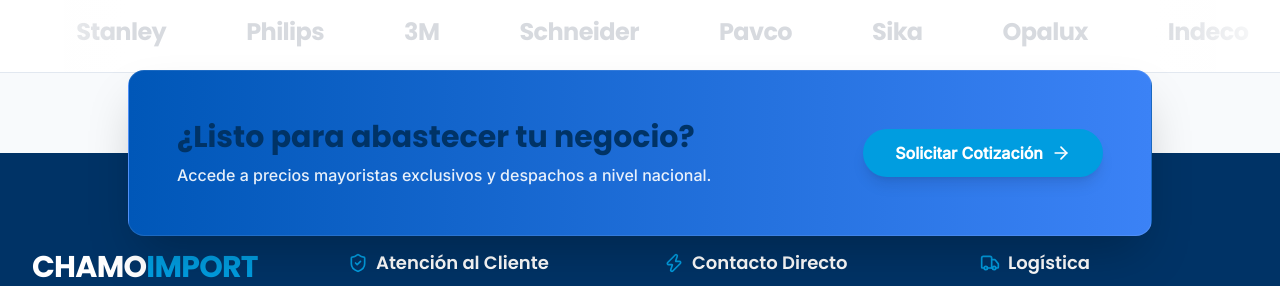
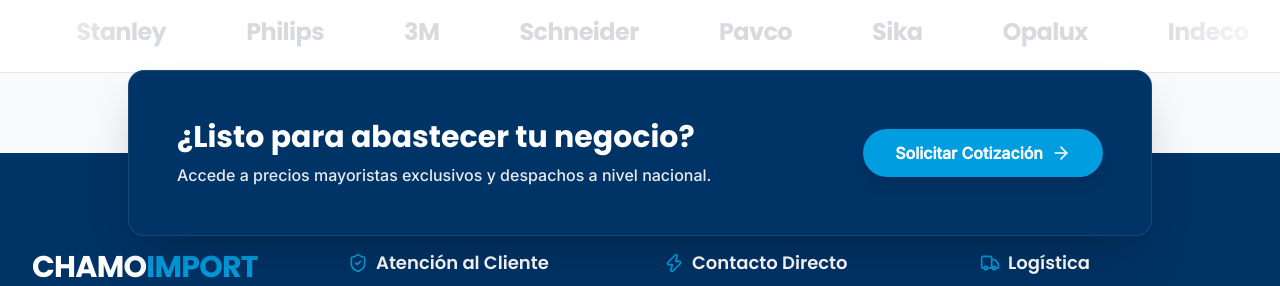
Before and after one commit to agalarzag/catalogo-web-galarza, a React (Vite) app: page / in a window 1280 px wide. Shown: the part 1205-1491 px from the top of the page. Built offline with nearby package versions, Linux system fonts and the light colour scheme.

Commit message:
Modificando footer

```diff
--- a/src/components/layout/Footer.tsx
+++ b/src/components/layout/Footer.tsx
@@ -7,9 +7,9 @@
     <footer className="relative bg-secondary text-white pt-24 pb-8 px-4 md:px-8 font-sans mt-20">
 
       {/* 🚀 INNOVACIÓN: Banner Flotante Pre-Footer (Llamado a la acción) */}
-      <div className="absolute top-0 left-1/2 -translate-x-1/2 -translate-y-1/2 w-[90%] max-w-5xl bg-gradient-to-r from-primary to-blue-500 rounded-2xl shadow-2xl p-8 md:p-12 text-white flex flex-col md:flex-row items-center justify-between gap-6 border border-white/10">
+      <div className="absolute top-0 left-1/2 -translate-x-1/2 -translate-y-1/2 w-[90%] max-w-5xl bg-secondary rounded-2xl shadow-2xl p-8 md:p-12 flex flex-col md:flex-row items-center justify-between gap-6 border border-white/10">
         <div>
-          <h2 className="text-2xl md:text-3xl font-title font-bold mb-2">¿Listo para abastecer tu negocio?</h2>
+          <h2 className="text-2xl md:text-3xl font-title font-bold text-white mb-2">¿Listo para abastecer tu negocio?</h2>
           <p className="text-white/90 font-medium">Accede a precios mayoristas exclusivos y despachos a nivel nacional.</p>
         </div>
         <button
```
Also changed, not shown: public/banner-3.png (added).
